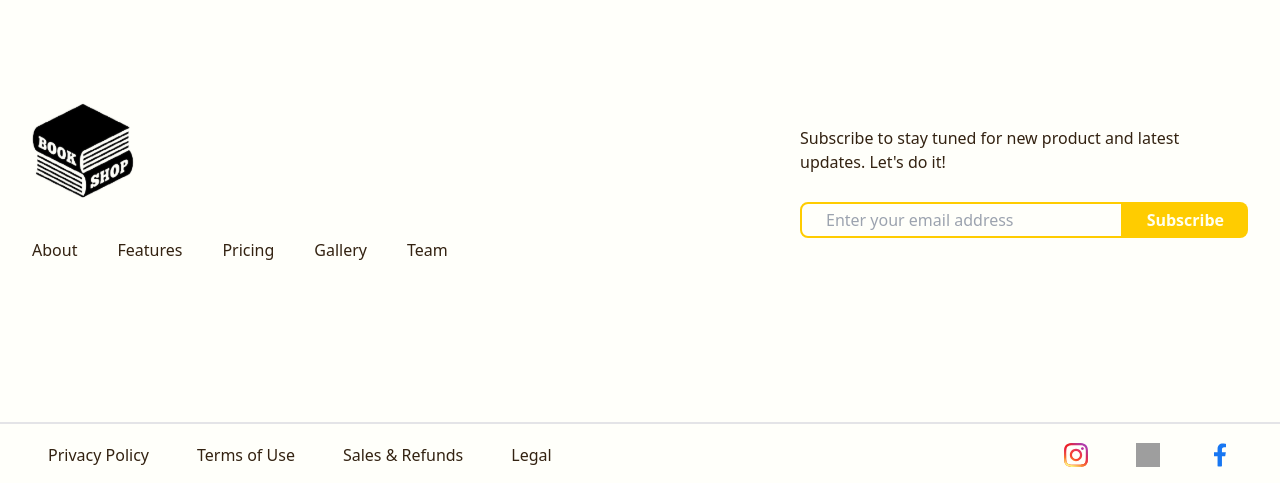
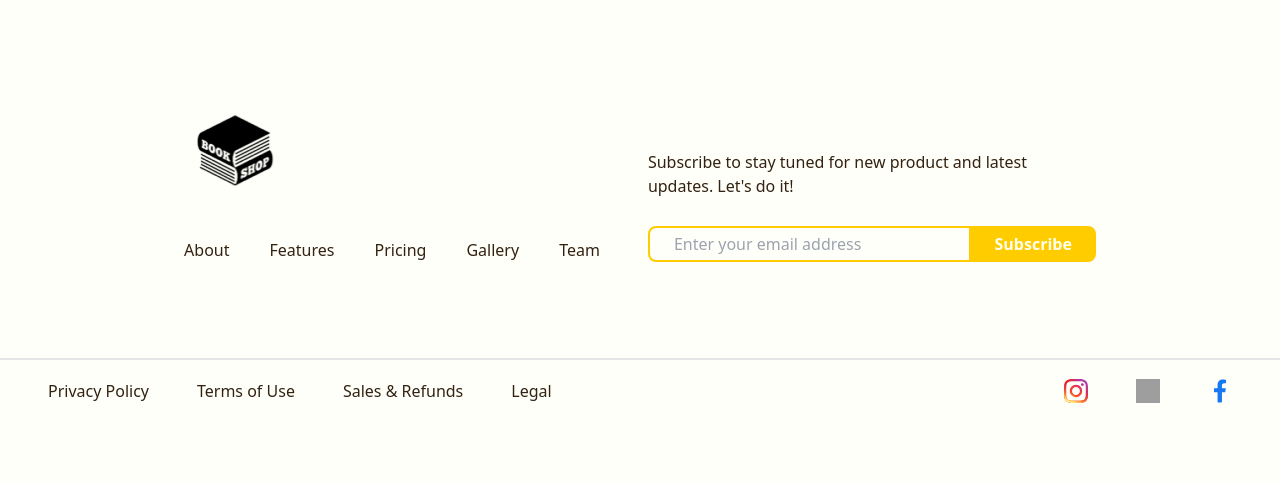
Before and after one commit to makarmee/BookStore, a Next.js app: page / in a window 1280 px wide. Shown: the part 2025-2508 px from the top of the page. After the commit the page ends 2447 px from the top, so only its background shows below. Built offline with nearby package versions, Linux system fonts and the light colour scheme; grey boxes are pictures that could not be loaded.

Commit message:
footer; tablet-mode

```diff
--- a/components/layout/Footer.tsx
+++ b/components/layout/Footer.tsx
@@ -5,11 +5,11 @@ import Button from "../shared/Button";
 
 export default function Footer() {
   return (
-    <footer className="flex flex-col justify-between gap-40 pt-8 w-full max-sm:p-4 max-sm:bg-[linear-gradient(120deg,#fc0,#FEAF38)]">
-      <div className="flex justify-between sm:px-8 max-sm:px-6 items-end sm:items-center max-sm:hidden flex-col md:flex-row sm:gap-24">
-        <div className="md:flex flex-col items-start gap-10 sm:hidden">
-          <img src="Logo.svg" className="h-24" />
-          <ul className="flex gap-10">
+    <footer className="flex flex-col justify-between gap-40 sm:gap-24 pt-8 w-full max-sm:p-4 max-sm:bg-[linear-gradient(120deg,#fc0,#FEAF38)]">
+      <div className="flex sm:justify-center justify-between sm:px-8 max-sm:px-6 md:items-end items-center max-sm:hidden flex-col-reverse md:flex-row md:gap-12 gap-24">
+        <div className="flex flex-col items-start md:gap-10 gap-20">
+          <img src="Logo.svg" className="h-24 mx-auto md:mx-0 sm:scale-75" />
+          <ul className="flex lg:gap-10 gap-6">
             <Link href="#">About</Link>
             <Link href="#">Features</Link>
             <Link href="#">Pricing</Link>
```
